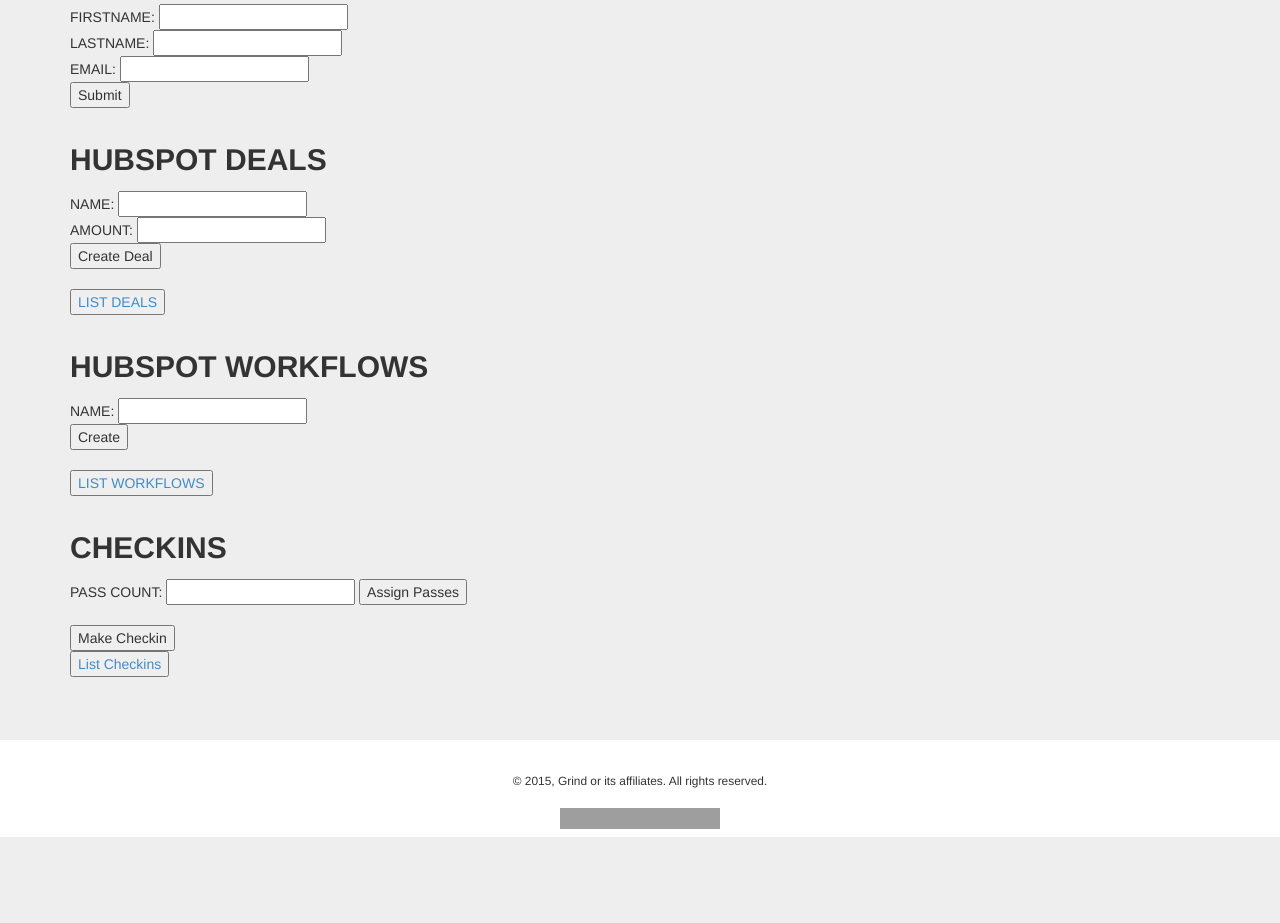
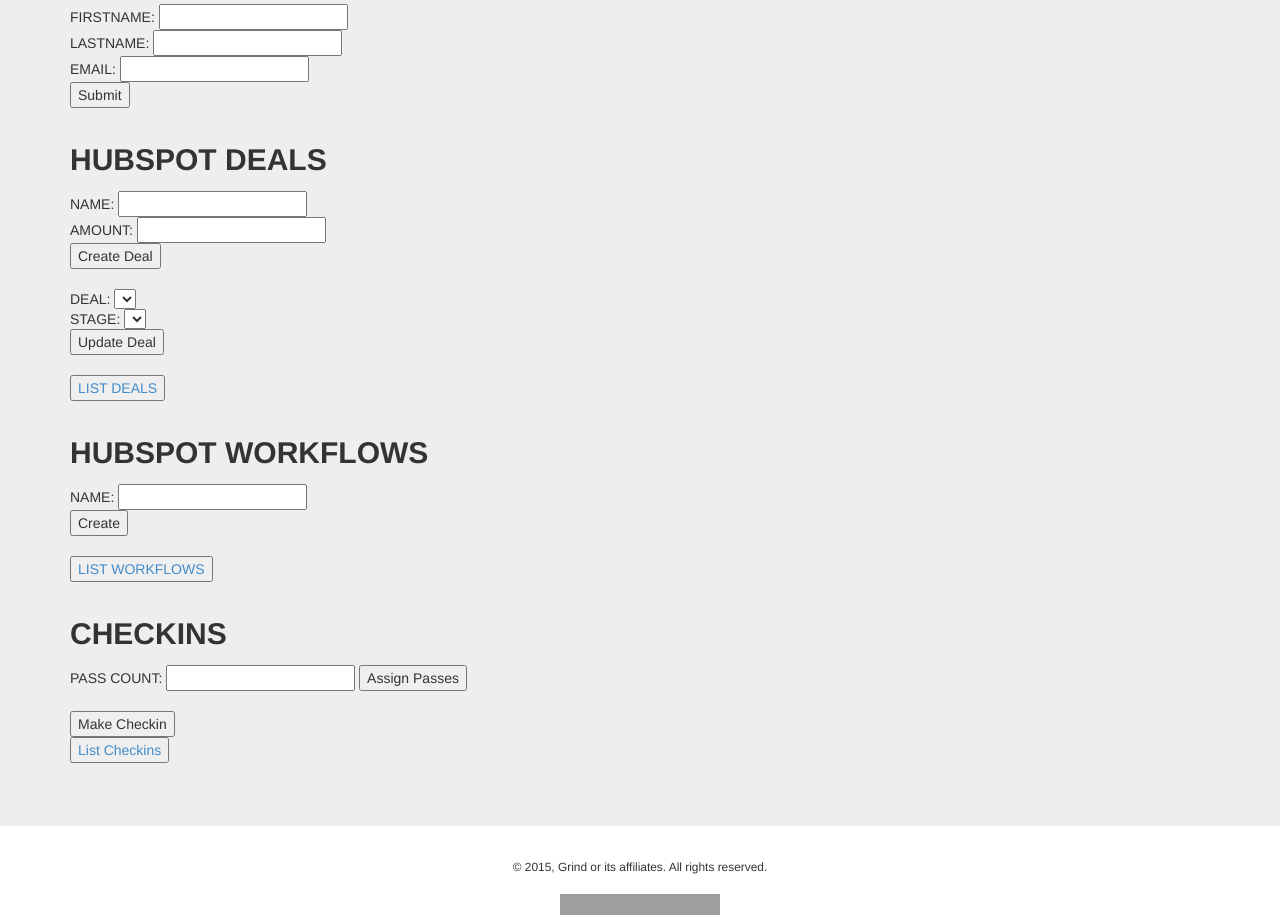
Before and after one commit to ashray-velapanur/grind_app_flask, a Flask app: template templates/grind.html in a window 1280 px wide. Shown: the part 709-1632 px from the top of the page. Before the commit the page ends 1546 px from the top, so only its background shows below. Run offline with Flask 2, Linux system fonts and the light colour scheme; the template is opened without the code that fills it, so the values that code supplies are empty; some libraries are stand-ins or nearby versions; grey boxes are pictures that could not be loaded.

Commit message:
Update Deal Stage

```diff
--- a/application.py
+++ b/application.py
@@ -55,6 +55,7 @@ urls = [
     ('/hubspot/search', hubspot.hubspot_search_handler, ["POST"]),
     ('/hubspot/create_contact', hubspot.hubspot_create_contact_handler, ["POST"]),
     ('/hubspot/deal/create', hubspot.hubspot_deal_create_handler, ["POST"]),
+    ('/hubspot/deal/update', hubspot.hubspot_deal_update_handler, ["POST"]),
     ('/hubspot/deal/list', hubspot.hubspot_deal_list_handler, ["GET"]),
     ('/hubspot/workflows/list', hubspot.hubspot_workflows_list_handler, ["GET"]),
     ('/hubspot/workflows/create', hubspot.hubspot_workflows_create_handler, ["POST"])
--- a/handlers/hubspot.py
+++ b/handlers/hubspot.py
@@ -25,8 +25,11 @@ def hubspot_create_contact_handler():
 def hubspot_deal_create_handler():
 	return HubspotAPI().create_deal()
 
+def hubspot_deal_update_handler():
+	return HubspotAPI().update_deal()
+
 def hubspot_deal_list_handler():
-	return HubspotAPI().get_deals()
+	return jsonify({'results':HubspotAPI().get_deals()})
 
 def hubspot_workflows_list_handler():
 	return HubspotAPI().get_workflows()
--- a/templates/grind.html
+++ b/templates/grind.html
@@ -133,7 +133,17 @@
                                 <form action="/hubspot/deal/create" method="post">
                                     NAME: <input type="text" name="name"><br>
                                     AMOUNT: <input type="text" name="amount"><br>
-                                    <input type="submit" value="Create Deal">
+                                    <input type="submit" value="Create Deal"><br><br>
+                                </form>
+                            </td>
+                        </tr>
+                        <tr>
+                            <td>
+                                <form action="/hubspot/deal/update" method="post">
+                                    DEAL: <select name="id">{% for deal in deals %}<option value="{{deal.id}}">{{deal.name}}</option>{% endfor %}</select><br>
+                                    <input name="property" type="hidden" value="dealstage">
+                                    STAGE: <select name="value">{% for stage in deal_stages %}<option value="{{stage}}">{{stage}}</option>{% endfor %}</select><br>
+                                    <input type="submit" value="Update Deal">
                                 </form>
                             </td>
                         </tr>
```
Also changed, not shown: handlers/temp.py (+7 -2 lines), third_party/hubspot.py (+15 -1 lines).
